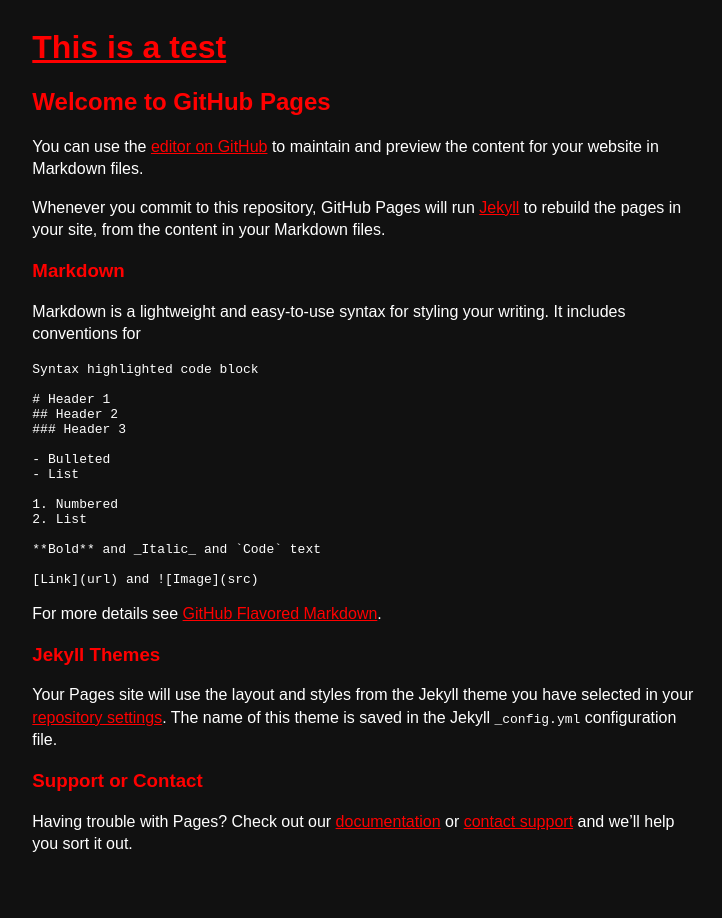
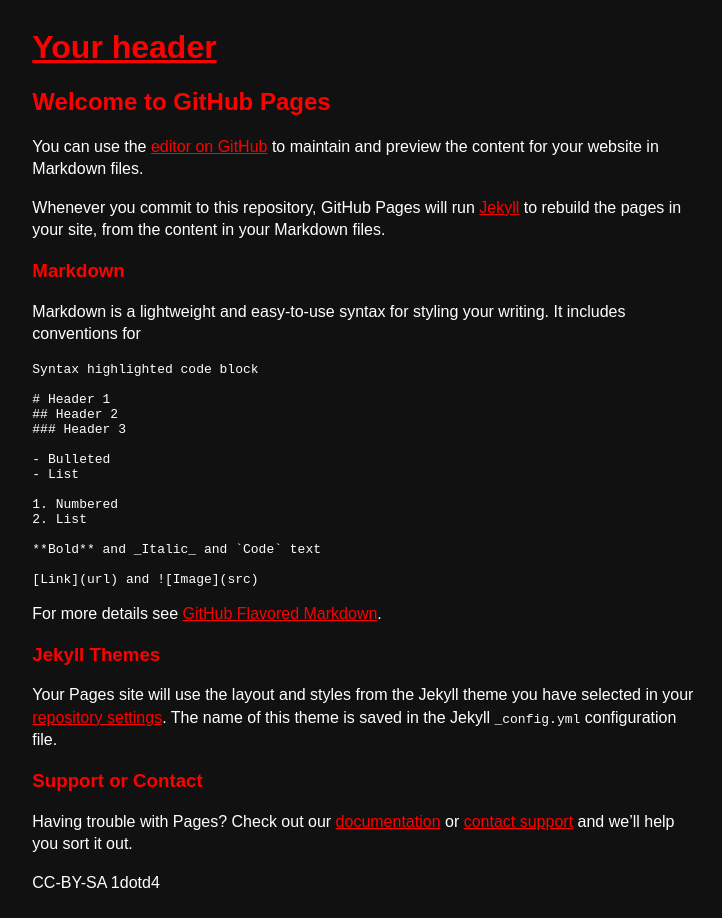
Before and after one commit to 1dotd4/fluffy-succotash, a Jekyll site: the page built from README.md, in a window 1280 px wide. Shown: the whole page, without its empty margins (274-996 px from the left). Built offline with Jekyll 4.4.1, drawn with Linux system fonts in a browser that asks for light colours; our own code applies the rules of GitHub Pages for plain Markdown files.

Commit message:
Update default.html

```diff
--- a/_layouts/default.html
+++ b/_layouts/default.html
@@ -1,27 +1,20 @@
 <!DOCTYPE html>
-<html xmlns="http://www.w3.org/1999/xhtml" lang="$lang$" xml:lang="$lang$"$if(dir)$ dir="$dir$"$endif$>
+<html xmlns="http://www.w3.org/1999/xhtml">
 <head>
   <meta charset="utf-8" />
   <meta name="viewport" content="width=device-width, initial-scale=1.0, user-scalable=yes" />
   <meta name="author" content="1dotd4" />
   {%- seo -%}
   <link rel="stylesheet" href="{{ "/assets/css/style.css" | relative_url }}">
-  <title>Staring at patterns</title>
-
-
-<script src="https://polyfill.io/v3/polyfill.min.js?features=es6"></script>
-<script id="MathJax-script" async src="https://cdn.jsdelivr.net/npm/mathjax@3/es5/tex-mml-chtml.js"></script>
+  <script src="https://polyfill.io/v3/polyfill.min.js?features=es6"></script>
+  <script id="MathJax-script" async src="https://cdn.jsdelivr.net/npm/mathjax@3/es5/tex-mml-chtml.js"></script>
   <!--[if lt IE 9]>
     <script src="//cdnjs.cloudflare.com/ajax/libs/html5shiv/3.7.3/html5shiv-printshiv.min.js"></script>
   <![endif]-->
-
-</head>
+  </head>
   <body>
-
-    <h1><a href="/">This is a test</a></h1>
-
-        {{ content }}
-
+    <h1><a href="/">Your header</a></h1>
+    {{ content }}
+    <p>CC-BY-SA 1dotd4</p>
   </body>
-
 </html>
```
